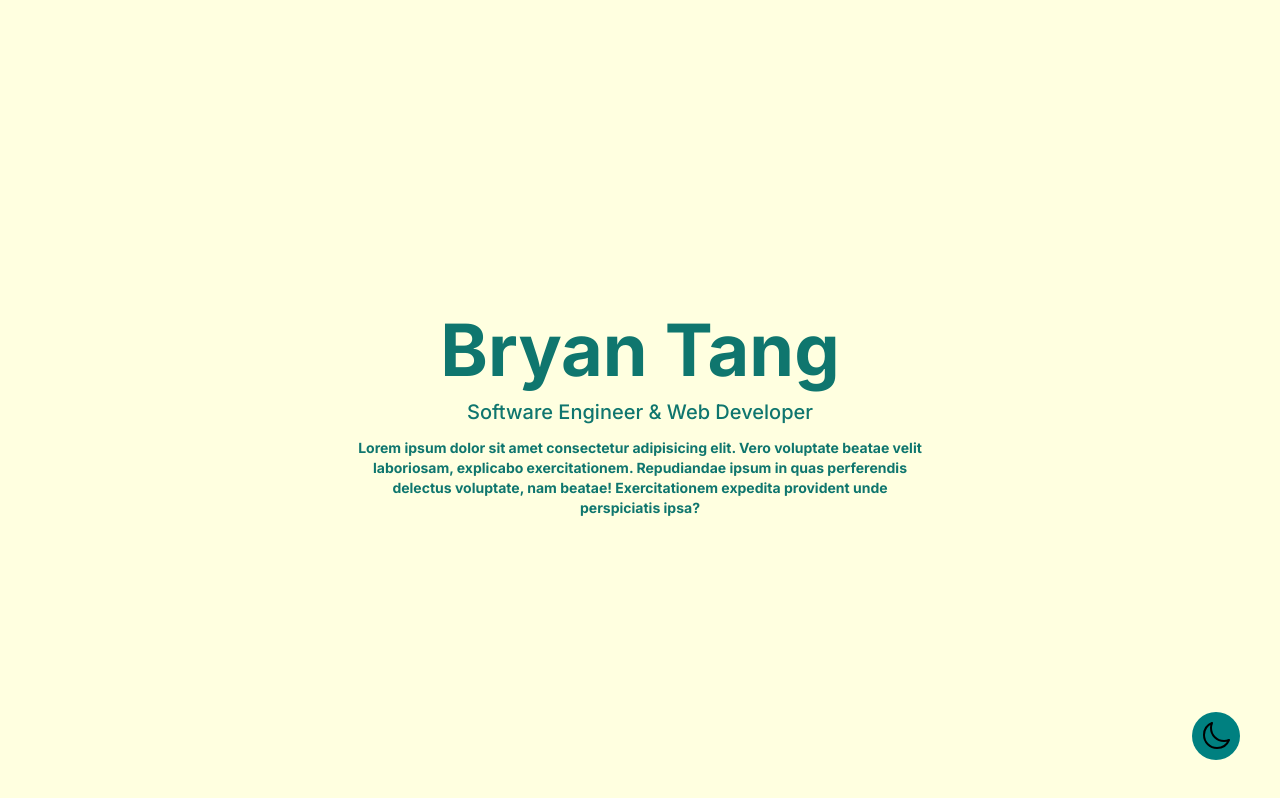
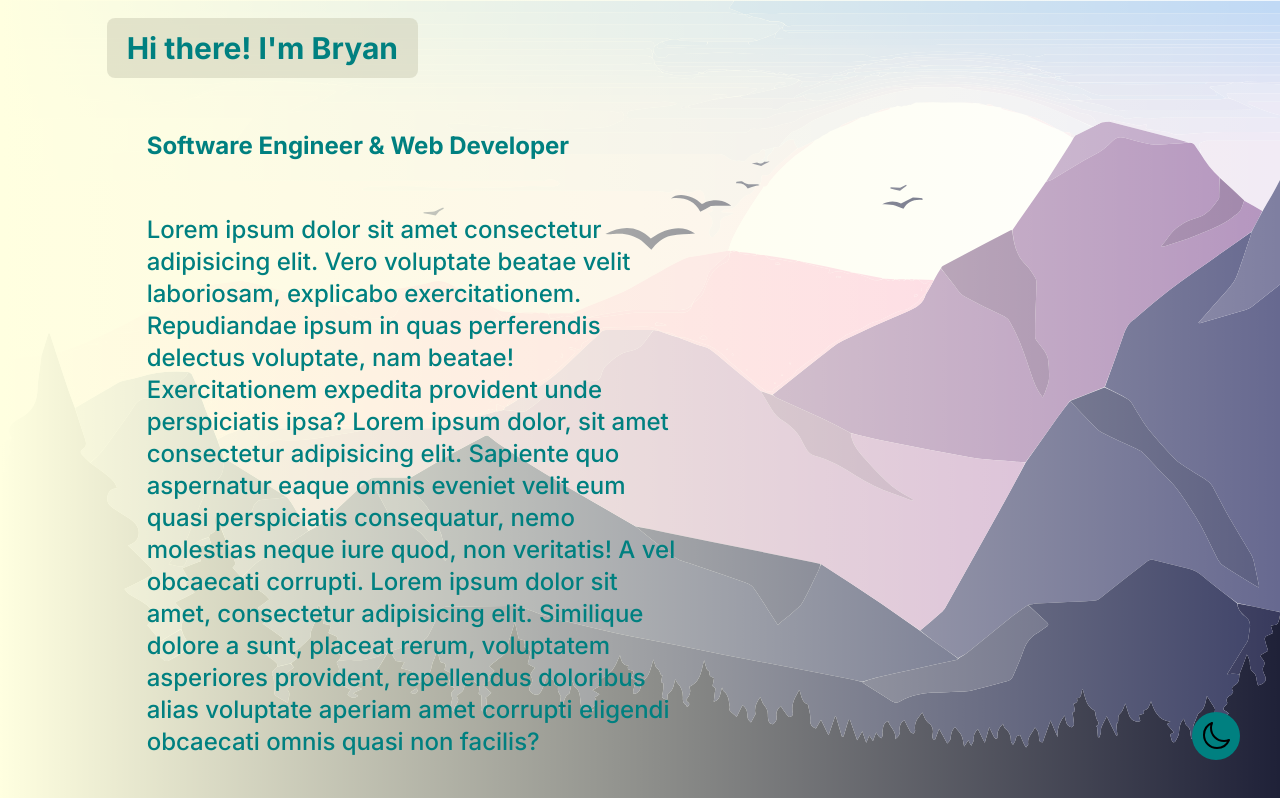
Before and after one commit to Kaiyan-Da-Man/Developer-Portfolio, a React (Vite) app: page / in a window 1280 px wide. Shown: the top 798 px of the page. Built offline with nearby package versions, Linux system fonts and the light colour scheme.

Commit message:
Implement background gradient and edited text

```diff
--- a/src/App.jsx
+++ b/src/App.jsx
@@ -70,9 +70,15 @@ function App() {
 				className="fixed p-2 z-10 bottom-10 right-10 bg-myTeal dark:bg-lightYellow text-lg rounded-full">
 				{theme === 'dark' ? sun : moon}
 			</button>
-			<div className="bg-lightYellow dark:bg-myTeal text-stone-900 min-h-screen font-inter">
-				<div className="max-w-5xl w-11/12 mx-auto">
-					<Intro />
+			<div className="bg-[url('public/assets/img/mountain_landscape9_generated_adobe_express.svg')] bg-cover text-stone-900 min-h-screen font-inter">
+				<div className='bg-gradient-to-r from-lightYellow dark:from-myTeal-darkest'>
+					<div className="max-w-full w-10/12 mx-auto">
+						<Intro />
+					</div>
+				</div>
+			</div>
+			<div className="bg-lightYellow dark:bg-myTeal-darkest text-stone-900 min-h-screen font-inter">
+				<div className="max-w-full w-10/12 mx-auto">
 					<Portfolio />
 					<Timeline />
 					<Contact />
--- a/src/Components/Intro.jsx
+++ b/src/Components/Intro.jsx
@@ -2,10 +2,10 @@ import React from 'react'
 
 export default function Intro() {
     return (
-        <div className='flex items-center justify-center flex-col text-center text-teal-700 pt-20 pb-6 dark:text-lightYellow width-full h-screen'>
-            <h1 className='text-4xl md:text-7xl mb-1 md:mb-3 font-bold'>Bryan Tang</h1>
-            <p className='text-base md:text-xl mb-3 font-medium'>Software Engineer & Web Developer</p>
-            <p className='text-sm max-w-xl mb-6 font-bold'>Lorem ipsum dolor sit amet consectetur adipisicing elit. Vero voluptate beatae velit laboriosam, explicabo exercitationem. Repudiandae ipsum in quas perferendis delectus voluptate, nam beatae! Exercitationem expedita provident unde perspiciatis ipsa?</p>
+        <div className="flex flex-col text-myTeal dark:text-lightYellow width-full h-screen justify-center">
+            <h1 className='text-xl md:text-3xl mb-1 md:mb-3 font-bold dark:bg-myTeal/50 bg-lightYellow-darkest/50 rounded-lg px-5 py-3 left-50 top-50 w-fit h-fit'>Hi there! I'm Bryan</h1>
+            <p className='text-base md:text-2xl mb-3 font-bold mt-10 ml-10'>Software Engineer & Web Developer</p>
+            <p className='text-sm w-1/2 md:text-2xl mb-6 font-medium mt-10 ml-10'>Lorem ipsum dolor sit amet consectetur adipisicing elit. Vero voluptate beatae velit laboriosam, explicabo exercitationem. Repudiandae ipsum in quas perferendis delectus voluptate, nam beatae! Exercitationem expedita provident unde perspiciatis ipsa? Lorem ipsum dolor, sit amet consectetur adipisicing elit. Sapiente quo aspernatur eaque omnis eveniet velit eum quasi perspiciatis consequatur, nemo molestias neque iure quod, non veritatis! A vel obcaecati corrupti. Lorem ipsum dolor sit amet, consectetur adipisicing elit. Similique dolore a sunt, placeat rerum, voluptatem asperiores provident, repellendus doloribus alias voluptate aperiam amet corrupti eligendi obcaecati omnis quasi non facilis?</p>
         </div>
     )
 }
```
Also changed, not shown: public/assets/img/mountain_landscape9_generated_adobe_express.svg (added).
